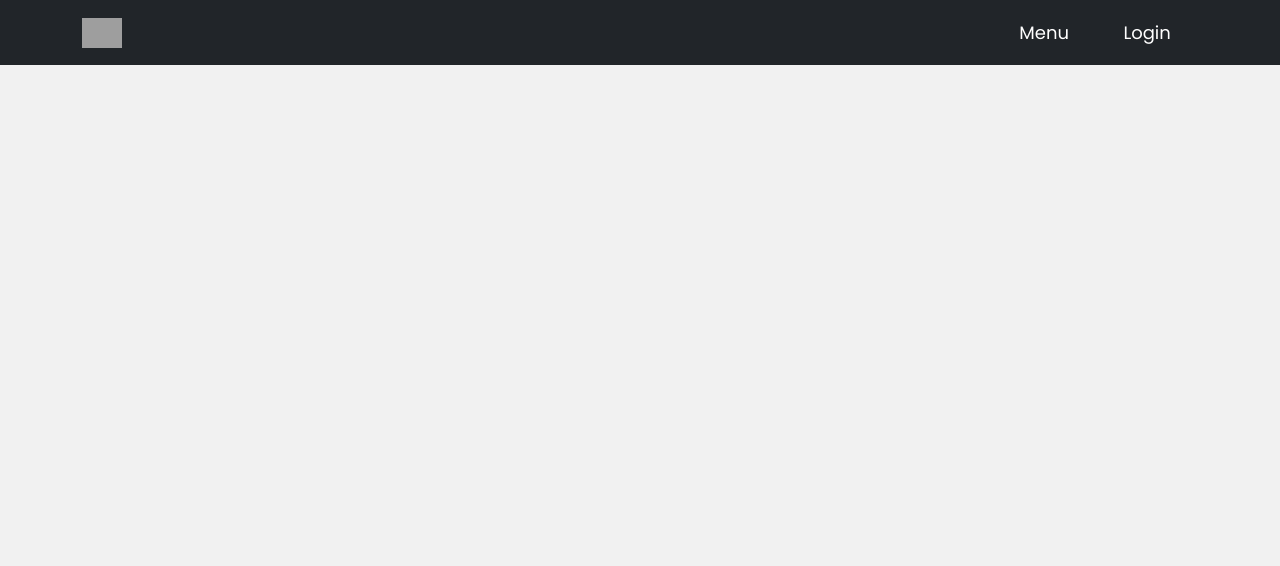
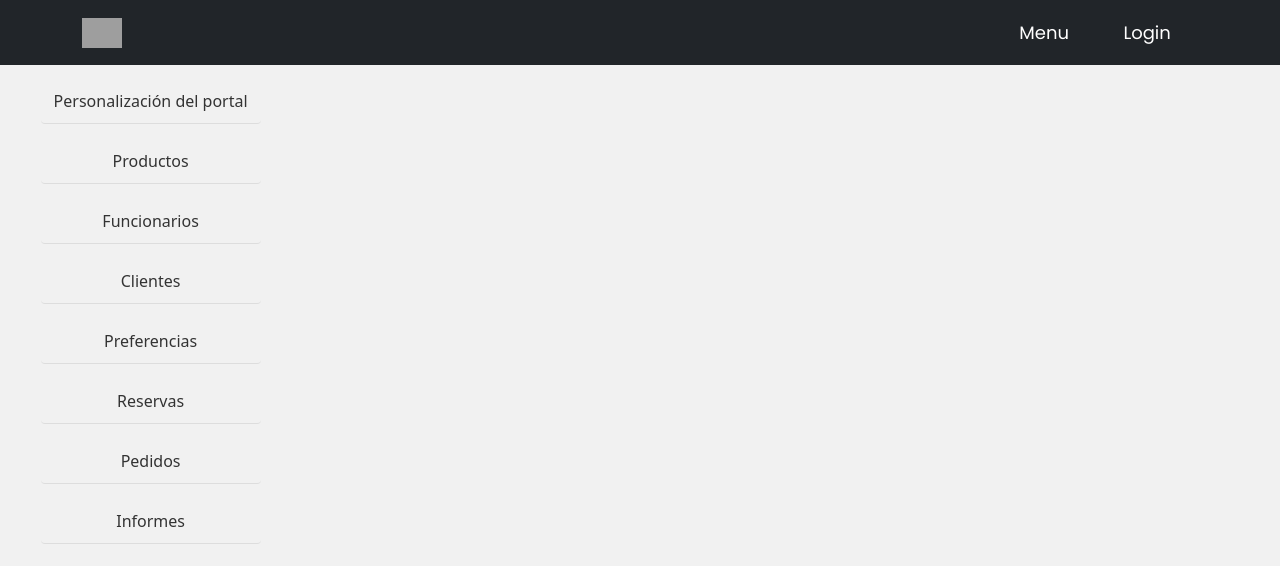
Before and after one commit to UTU-ITS/chefhub-codefy, a React (Vite) app in the folder chefhub/vite-project/: page /admin in a window 1280 px wide. Before the commit this address had no page. Shown: the top 566 px of the page. Built offline with nearby package versions, Linux system fonts and the light colour scheme; grey boxes are pictures that could not be loaded.

Commit message:
feat: Creacion Opciones Admin
Creación opciones Admin y componente productos (crud)

```diff
--- a/chefhub/vite-project/src/App.jsx
+++ b/chefhub/vite-project/src/App.jsx
@@ -6,6 +6,7 @@ import LoginView from './components/Login-Register/LoginView'
 import NavBar from './components/Home/NavBar'
 import Menu from './components/Shop/Menu'
 import Checkout from './components/Shop/Checkout'
+import AdminOptions from './components/Admin/AdminOptions'
 
 function App() {
   const [count, setCount] = useState(0)
@@ -20,6 +21,7 @@ function App() {
         <Route path="/login" element={<LoginView/>}/>
         <Route path="/menu" element={<Menu/>}/>
         <Route path="/checkout" element={<Checkout/>}/>
+        <Route path="/admin/*" element={<AdminOptions/>}/>
       </Routes>
     </BrowserRouter>
 
--- /dev/null
+++ b/chefhub/vite-project/src/components/Admin/AdminOptions.css
@@ -0,0 +1,55 @@
+.options-div {
+    display: flex;
+    padding: 5% 2%;
+}
+
+.sidebar {
+    width: 250px;
+    background-color: #f1f1f1;
+    padding: 15px;
+    height: 100vh;
+}
+
+.sidebar ul {
+    list-style-type: none;
+    padding: 0;
+}
+
+.sidebar ul li {
+    margin-bottom: 15px;
+}
+
+.sidebar ul li a {
+    text-decoration: none;
+    color: #333;
+    font-size: 16px;
+    display: block;
+    padding: 10px;
+    border-bottom: 1px solid #ddd;
+    border-radius: 4px;
+    text-align: center;
+    height: 100%;
+}
+
+.sidebar ul li a:hover {
+    background-color: #811edb;
+    color: #ffffff;
+    transition: background-color 0.3s ease, color 0.3s ease, padding 0.3s ease;
+    display: block;
+}
+
+.selectedOption {
+    background-color: #811edb;
+    color: #ffffff !important;
+}
+
+.content {
+    margin-left: 20px;
+    padding: 20px;
+    flex-grow: 1;
+}
+
+h1 {
+    font-size: 24px;
+    font-weight: bold;
+}
--- /dev/null
+++ b/chefhub/vite-project/src/components/Admin/AdminOptions.jsx
@@ -0,0 +1,110 @@
+import React, { useState } from 'react';
+import { Routes, Route, Link } from 'react-router-dom';
+import './AdminOptions.css';
+import Products from './Products';
+
+export default function Options() {
+    const [selectedOption, setSelectedOption] = useState('');
+
+    const handleOptionClick = (option) => {
+        setSelectedOption(option);
+    };
+
+    const isSelected = (option) => selectedOption === option ? 'selectedOption' : '';
+
+    return (
+        <div className='options-div'>
+            <div className="options-div-box">
+                <div className="sidebar">
+                    <ul>
+                        <li>
+                            <Link
+                                to="/admin/personalizacion"
+                                onClick={() => handleOptionClick('Personalización del portal')}
+                                className={isSelected('Personalización del portal')}
+                            >
+                                Personalización del portal
+                            </Link>
+                        </li>
+                        <li>
+                            <Link
+                                to="/admin/products"
+                                onClick={() => handleOptionClick('Productos')}
+                                className={isSelected('Productos')}
+                            >
+                                Productos
+                            </Link>
+                        </li>
+                        <li>
+                            <Link
+                                to="/admin/funcionarios"
+                                onClick={() => handleOptionClick('Funcionarios')}
+                                className={isSelected('Funcionarios')}
+                            >
+                                Funcionarios
+                            </Link>
+                        </li>
+                        <li>
+                            <Link
+                                to="/admin/clientes"
+                                onClick={() => handleOptionClick('Clientes')}
+                                className={isSelected('Clientes')}
+                            >
+                                Clientes
+                            </Link>
+                        </li>
+                        <li>
+                            <Link
+                                to="/admin/preferencias"
+                                onClick={() => handleOptionClick('Preferencias')}
+                                className={isSelected('Preferencias')}
+                            >
+                                Preferencias
+                            </Link>
+                        </li>
+                        <li>
+                            <Link
+                                to="/admin/reservas"
+                                onClick={() => handleOptionClick('Reservas')}
+                                className={isSelected('Reservas')}
+                            >
+                                Reservas
+                            </Link>
+                        </li>
+                        <li>
+                            <Link
+                                to="/admin/pedidos"
+                                onClick={() => handleOptionClick('Pedidos')}
+                                className={isSelected('Pedidos')}
+                            >
+                                Pedidos
+                            </Link>
+                        </li>
+                        <li>
+                            <Link
+                                to="/admin/informes"
+                                onClick={() => handleOptionClick('Informes')}
+                                className={isSelected('Informes')}
+                            >
+                                Informes
+                            </Link>
+                        </li>
+                    </ul>
+                </div>
+            </div>
+
+            <div className="content">
+                <Routes>
+                    <Route path="personalizacion" element={<h1>Personalización del portal</h1>} />
+                    <Route path="products" element={<Products />} />
+                    <Route path="funcionarios" element={<h1>Funcionarios</h1>} />
+                    <Route path="clientes" element={<h1>Clientes</h1>} />
+                    <Route path="preferencias" element={<h1>Preferencias</h1>} />
+                    <Route path="reservas" element={<h1>Reservas</h1>} />
+                    <Route path="pedidos" element={<h1>Pedidos</h1>} />
+                    <Route path="informes" element={<h1>Informes</h1>} />
+                </Routes>
+            </div>
+        </div>
+    );
+}
--- /dev/null
+++ b/chefhub/vite-project/src/components/Admin/Products.css
@@ -0,0 +1,21 @@
+.products-div {
+    display: flex;
+    flex-wrap: wrap;
+    justify-content: space-around;
+    padding: 5% 2%;
+}
+
+.products-div-box {
+    width: 30%;
+    margin: 10px;
+    padding: 10px;
+    border: 1px solid #ddd;
+    border-radius: 4px;
+    box-shadow: 0 0 10px #ddd;
+}
+
+.products-div-content {
+    display: flex;
+    flex-direction: column;
+    align-items: center;
+}
--- /dev/null
+++ b/chefhub/vite-project/src/components/Admin/Products.jsx
@@ -0,0 +1,15 @@
+import React from "react";
+import "./Products.css";
+
+export default function Products() {
+    return (
+        <div className="products-div">
+        <div className="products-div-box">
+            <div className="products-div-content">
+            <h1 className="products-h1">Productos</h1>
+            <p className="products-p">Aqui podras ver los productos</p>
+            </div>
+        </div>
+        </div>
+    );
+    }
--- a/chefhub/vite-project/src/components/Home/Home.jsx
+++ b/chefhub/vite-project/src/components/Home/Home.jsx
@@ -11,6 +11,7 @@ export default function Home() {
           <h1 className="home-h1">Bienvenido a Chef Hub</h1>
           <p className="home-p">La mejor plataforma para encontrar recetas de cocina</p>
           <a href="/menu" className="btn">Ver Menu</a>
+          <a href="/admin" className="btn">admin</a>
         </div>
       </div>
     </div>
```
